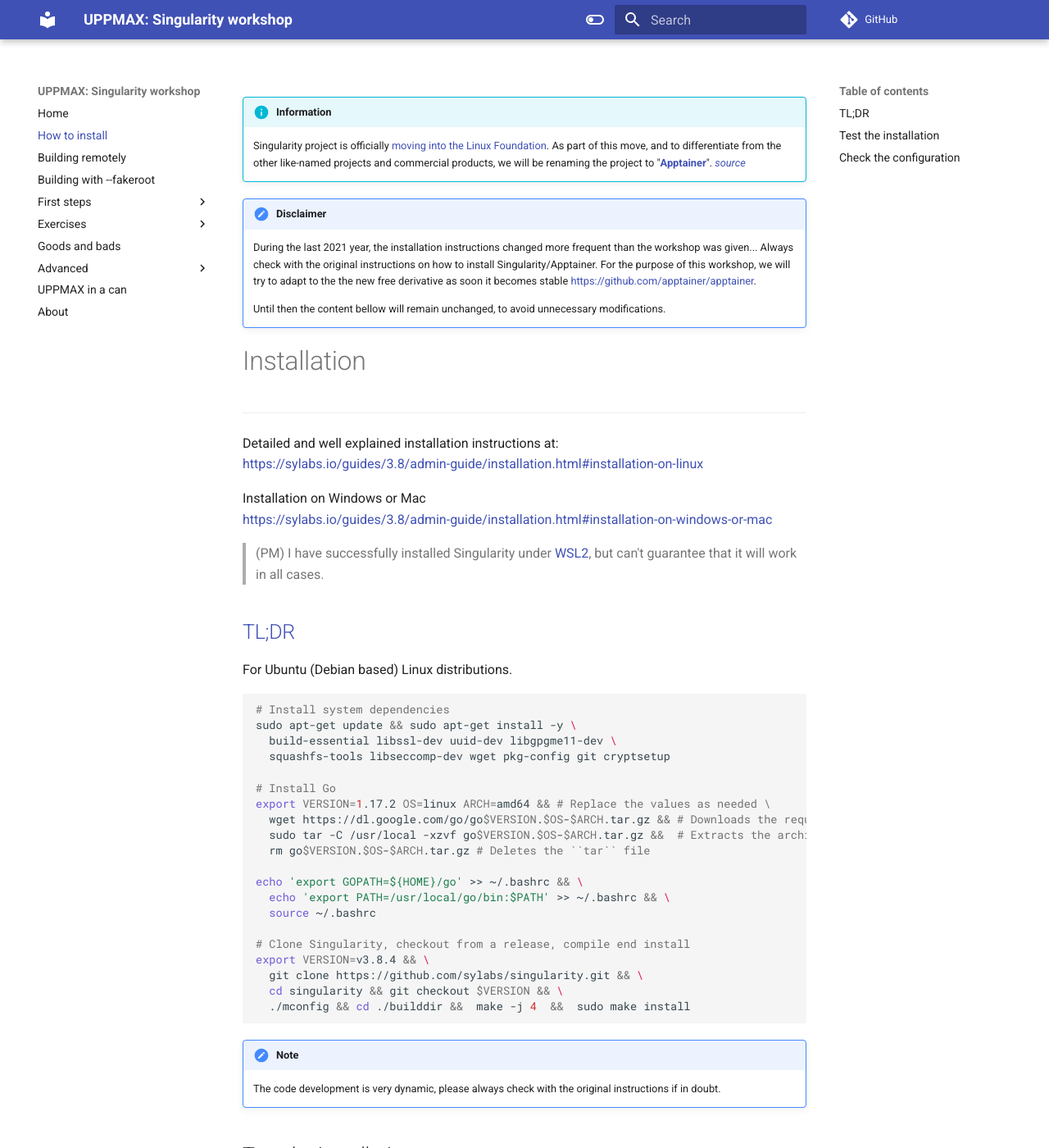
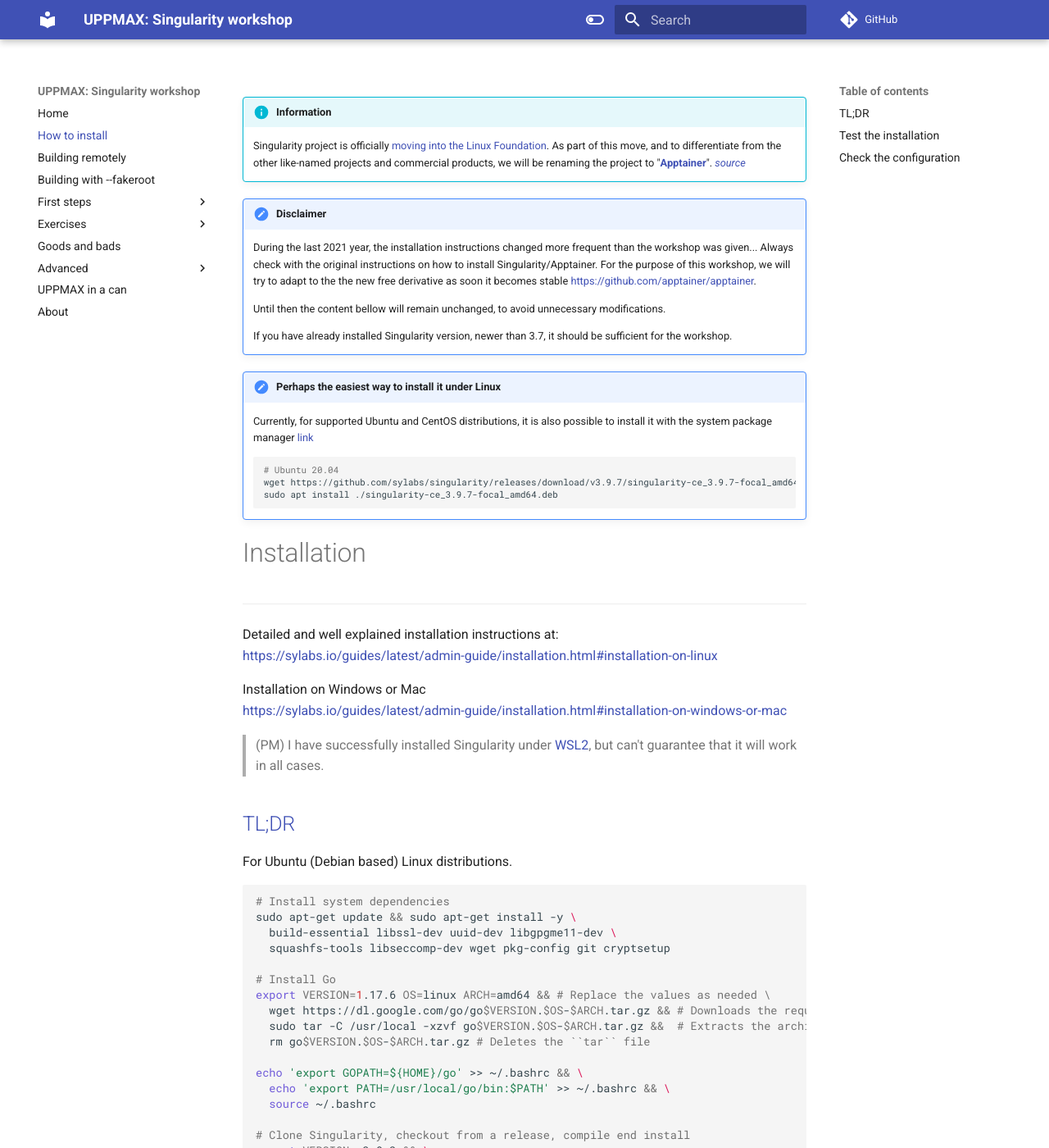
Before and after one commit to pmitev/UPPMAX-Singularity-workshop, an MkDocs documentation site: the page built from docs/installation.md, in a window 1280 px wide and 1400 px high. Shown: the whole window at 82% size. Built offline with MkDocs 1.6.1 and Material for MkDocs 9.7.7, drawn with Linux system fonts in a browser that asks for light colours; comment, search, counter and statistics services are not loaded; some of the changed text lies outside the part shown.

Commit message:
Updated for the installation instructions nad pytorch

````diff
--- a/docs/installation.md
+++ b/docs/installation.md
@@ -6,16 +6,26 @@
 
     Until then the content bellow will remain unchanged, to avoid unnecessary modifications.
 
+    If you have already installed Singularity version, newer than 3.7, it should be sufficient for the workshop.
+
+!!! note "Perhaps the easiest way to install it under Linux"
+    Currently, for supported Ubuntu and CentOS distributions, it is also possible to install it with the system package manager [link](https://github.com/sylabs/singularity/releases/tag/v3.9.7)
+    ``` bash
+    # Ubuntu 20.04
+    wget https://github.com/sylabs/singularity/releases/download/v3.9.7/singularity-ce_3.9.7-focal_amd64.deb
+    sudo apt install ./singularity-ce_3.9.7-focal_amd64.deb
+    ```
+
 # Installation
 
 ---
 Detailed and well explained installation instructions at:
-<https://sylabs.io/guides/3.8/admin-guide/installation.html#installation-on-linux>
+[https://sylabs.io/guides/latest/admin-guide/installation.html#installation-on-linux](https://sylabs.io/guides/latest/admin-guide/installation.html#installation-on-linux){target=_blank}
 
 Installation on Windows or Mac
-<https://sylabs.io/guides/3.8/admin-guide/installation.html#installation-on-windows-or-mac>
+[https://sylabs.io/guides/latest/admin-guide/installation.html#installation-on-windows-or-mac](https://sylabs.io/guides/latest/admin-guide/installation.html#installation-on-windows-or-mac){target=_blank}
 
-> (PM) I have successfully installed Singularity under [WSL2](https://docs.microsoft.com/en-us/windows/wsl/install-win10), but can't guarantee that it will work in all cases.
+> (PM) I have successfully installed Singularity under [WSL2](https://docs.microsoft.com/en-us/windows/wsl/install-win10){target=_blank}, but can't guarantee that it will work in all cases.
 
 ## [TL;DR](https://www.urbandictionary.com/define.php?term=tl%3Bdr)
 For Ubuntu (Debian based) Linux distributions.
@@ -27,7 +37,7 @@
   squashfs-tools libseccomp-dev wget pkg-config git cryptsetup
 
 # Install Go
-export VERSION=1.17.2 OS=linux ARCH=amd64 && # Replace the values as needed \
+export VERSION=1.17.6 OS=linux ARCH=amd64 && # Replace the values as needed \
   wget https://dl.google.com/go/go$VERSION.$OS-$ARCH.tar.gz && # Downloads the required Go package \
   sudo tar -C /usr/local -xzvf go$VERSION.$OS-$ARCH.tar.gz &&  # Extracts the archive \
   rm go$VERSION.$OS-$ARCH.tar.gz # Deletes the ``tar`` file
@@ -37,7 +47,7 @@
   source ~/.bashrc
 
 # Clone Singularity, checkout from a release, compile end install
-export VERSION=v3.8.4 && \
+export VERSION=v3.9.2 && \
   git clone https://github.com/sylabs/singularity.git && \
   cd singularity && git checkout $VERSION && \
   ./mconfig && cd ./builddir &&  make -j 4  &&  sudo make install
@@ -51,7 +61,7 @@
 
 ## Test the installation
 
-<https://sylabs.io/guides/3.8/admin-guide/installation.html#testing-checking-the-build-configuration>
+[https://sylabs.io/guides/latest/admin-guide/installation.html#testing-checking-the-build-configuration](https://sylabs.io/guides/latest/admin-guide/installation.html#testing-checking-the-build-configuration){target=_blank}
 
 TL;DR
 
````
Also changed, not shown: docs/PyTorch_NVIDIA.md (+1 -1 lines).
